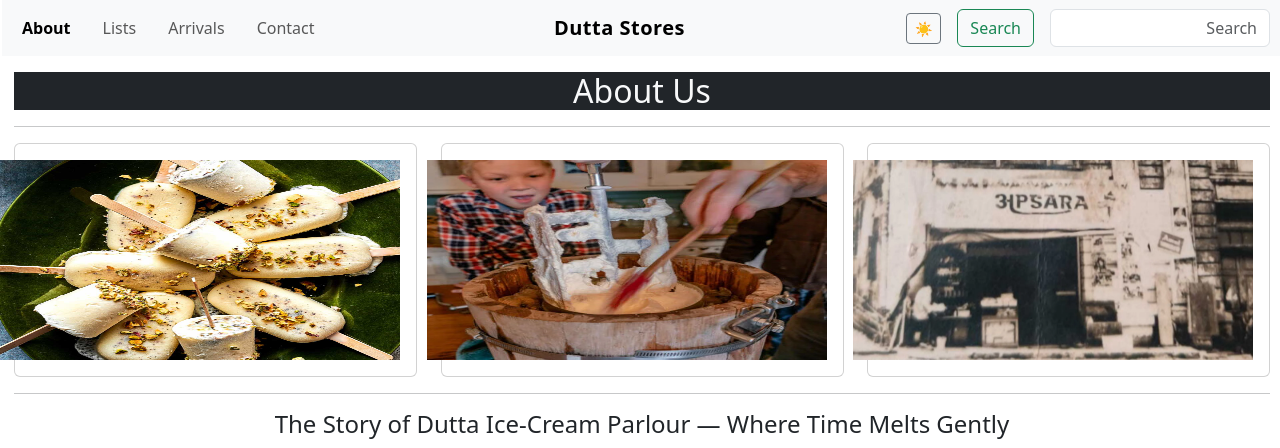
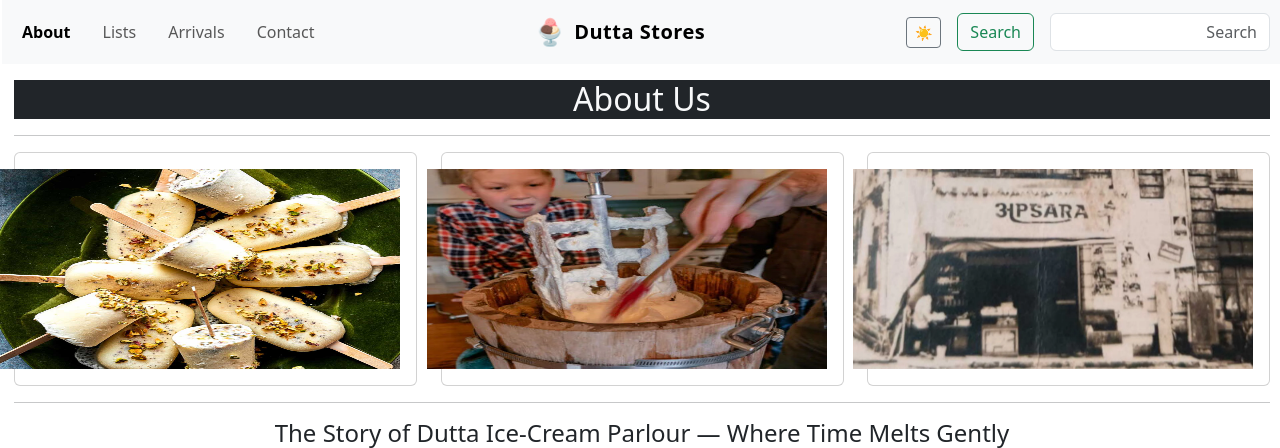
Before and after one commit to pratyush06-aec/django_project, a Django app: page /about/ in a window 1280 px wide. Shown: the top 448 px of the page. Run offline with Django 5.2, Linux system fonts and the light colour scheme.

Commit message:
website_logo_update

```diff
--- a/Hello/templates/base.html
+++ b/Hello/templates/base.html
@@ -83,8 +83,13 @@
 
             <!-- CENTER: Brand -->
             <div class="mx-auto text-center">
-              <a class="navbar-brand fw-bold" href="{% url 'home' %}">
-                Dutta Stores
+              <a class="navbar-brand d-flex align-items-center gap-2"
+                href="{% url 'home' %}"
+                aria-label="Go to homepage">
+
+                <strong>Dutta Stores</strong>
+                <span style="font-size: 1.6rem;">🍨</span>
+
               </a>
             </div>
 
```
